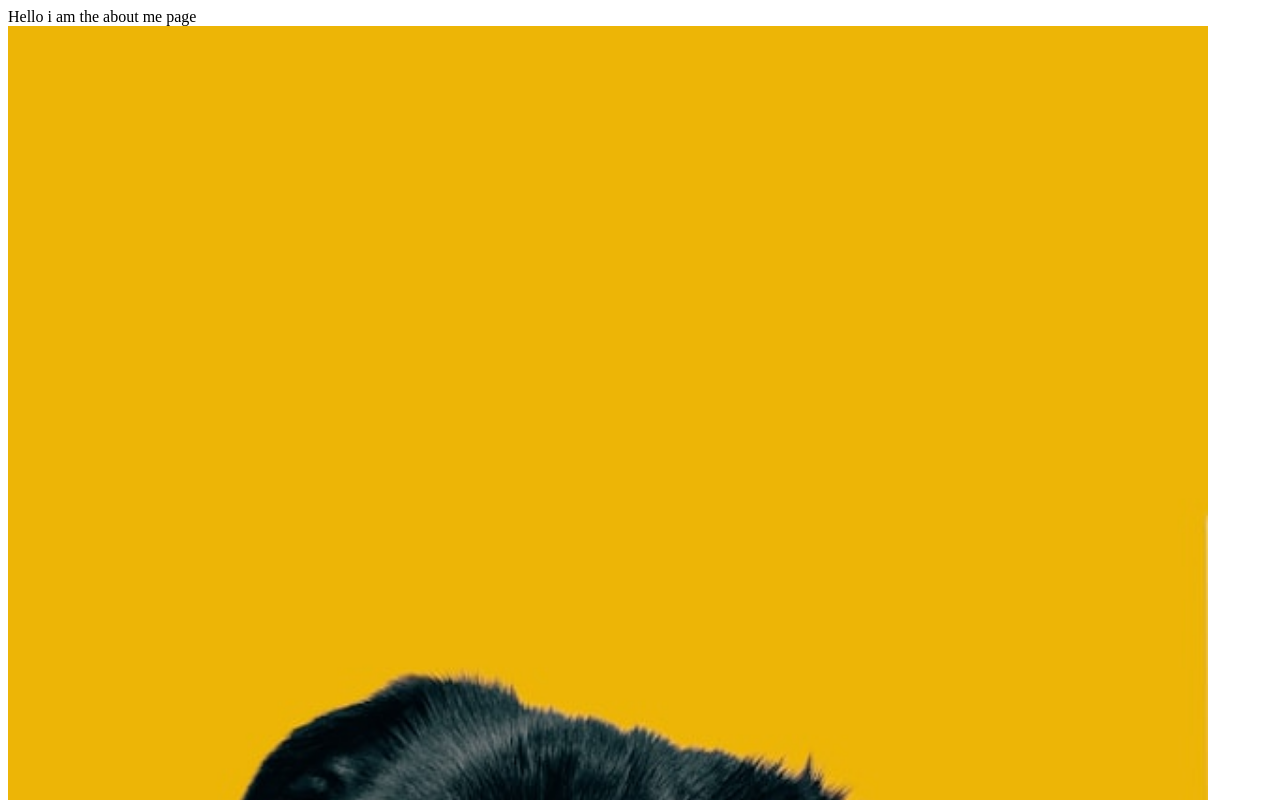
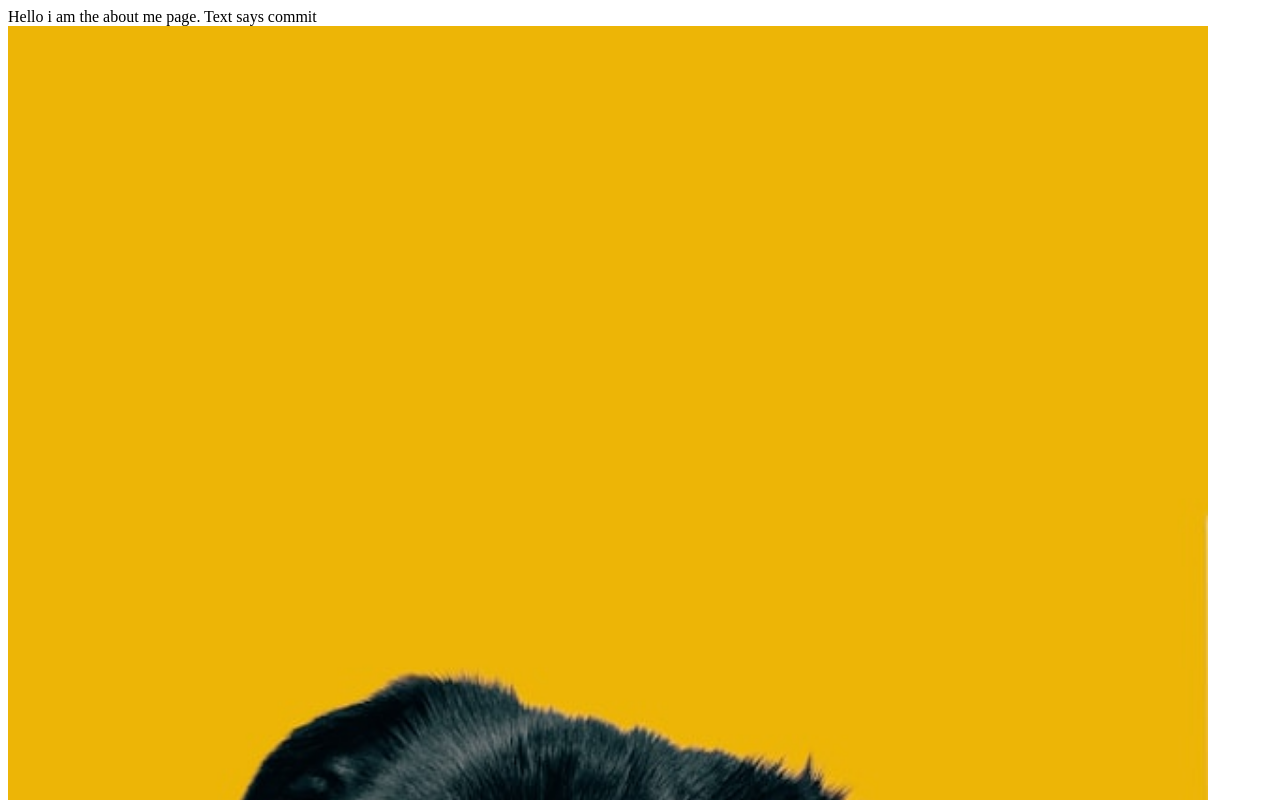
Before and after one commit to Aprim3/odin-links-and-images, a plain HTML site: page pages/about.html in a window 1280 px wide. Shown: the top 800 px of the page. Drawn offline with Linux system fonts and the light colour scheme.

Commit message:
added text in about.html that says something vague

```diff
--- a/pages/about.html
+++ b/pages/about.html
@@ -6,7 +6,7 @@
         </head>
         <body>
 
-Hello i am the about me page
+Hello i am the about me page. Text says commit
 
 <img src="../images/dog.jpg" alt="A cute pug called charlie" width="1200" height="1800">
 
```
